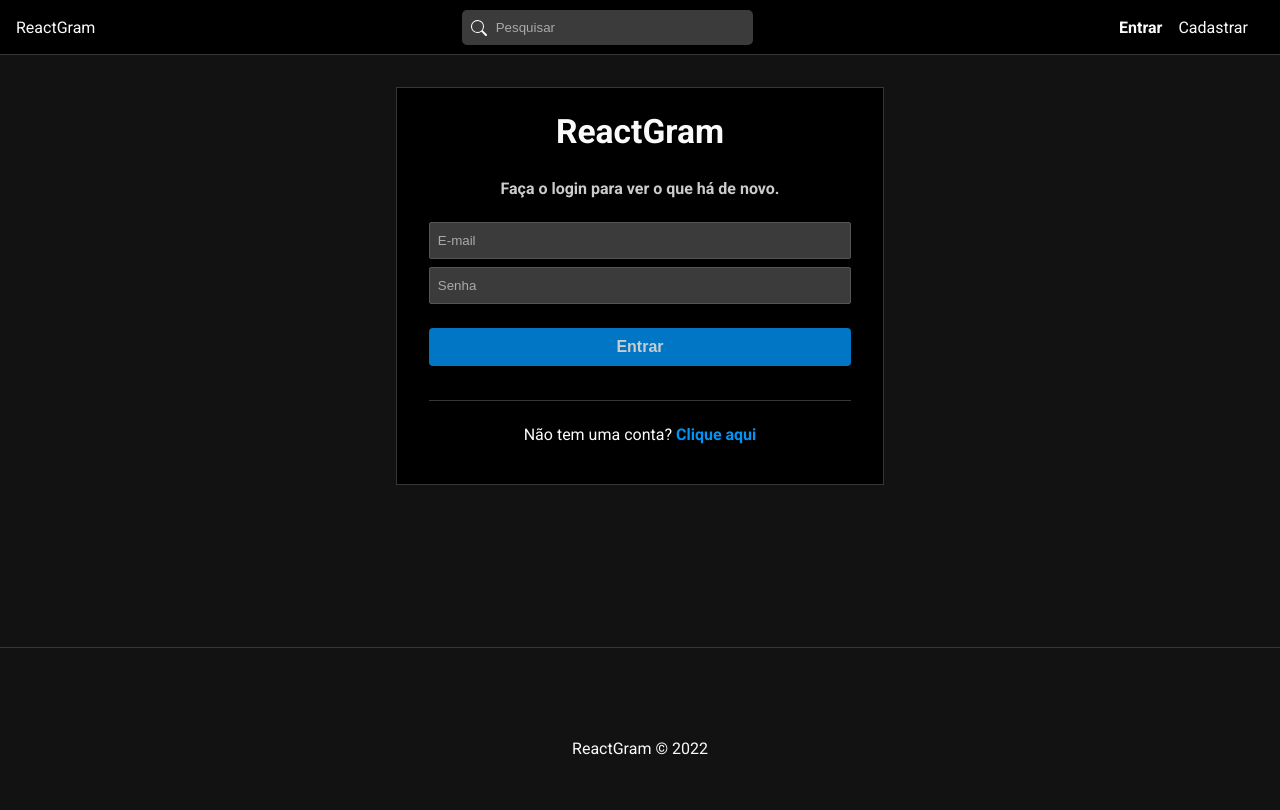
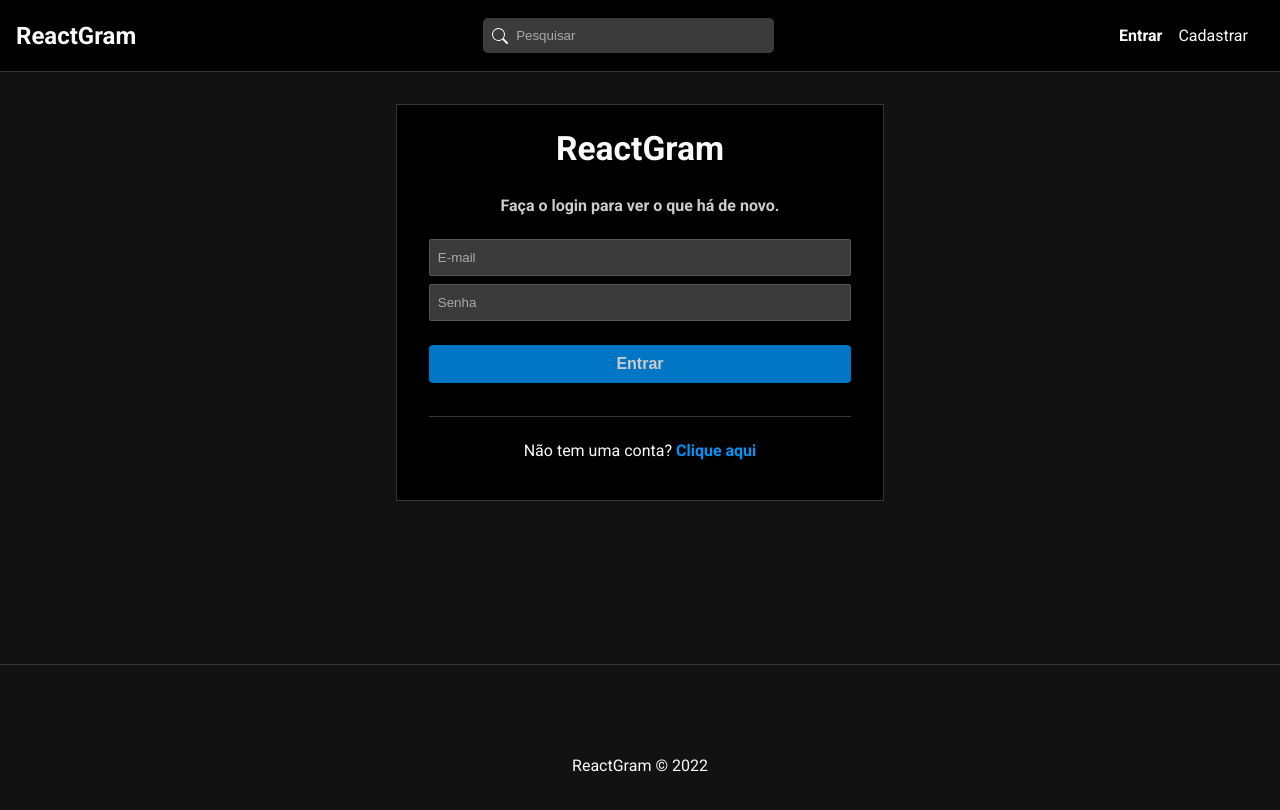
Before and after one commit to leogama09/reactgram-project, a React (Create React App) app in the folder REACTGRAM/frontend/: page /login in a window 1280 px wide. Shown: the top 810 px of the page. Built offline with nearby package versions, Linux system fonts and the light colour scheme.

Commit message:
Update Navbar.js

```diff
--- a/REACTGRAM/frontend/src/components/Navbar.js
+++ b/REACTGRAM/frontend/src/components/Navbar.js
@@ -1,44 +1,60 @@
-import './Navbar.css'
+import "./Navbar.css";
 
 // Components
-import {NavLink, Link} from 'react-router-dom'
+import { NavLink, Link } from "react-router-dom";
 import {
   BsSearch,
   BsHouseDoorFill,
   BsFillPersonFill,
-    BsFillCameraFill
-} from 'react-icons/bs'
+  BsFillCameraFill,
+} from "react-icons/bs";
 
 // Hooks
-import { useState } from 'react'
-import { useAuth } from '../hooks/useAuth'
-import { useDispatch, useSelector } from "react-redux"
-import { useNavigate } from "react-router-dom"
+import { useState } from "react";
+import { useAuth } from "../hooks/useAuth";
+import { useDispatch, useSelector } from "react-redux";
+import { useNavigate } from "react-router-dom";
 
 // Redux
-import {logout, reset} from '../slices/authSlice'
+import { logout, reset } from "../slices/authSlice";
 
 const Navbar = () => {
-  const {auth} = useAuth()
-  const {user} = useSelector((state) => state.auth)
+  const { auth } = useAuth();
+  const { user } = useSelector((state) => state.auth);
 
-  const navigate = useNavigate()
+  const navigate = useNavigate();
 
-  const dispatch = useDispatch()
+  const dispatch = useDispatch();
+
+  const [query, setQuery] = useState("");
 
   const handleLogout = () => {
-    dispatch(logout())
-    dispatch(reset())
+    dispatch(logout());
+    dispatch(reset());
 
-    navigate("/login")
+    navigate("/login");
+  };
+
+  const handleSearch = (e) => {
+    e.preventDefault();
+
+    if (query) {
+      return navigate(`/search?q=${query}`);
     }
+  };
 
   return (
     <nav id="nav">
-        <Link to="/">ReactGram</Link>
-        <form id="search-form">
+      <Link to="/">
+        <h2>ReactGram</h2>
+      </Link>
+      <form id="search-form" onSubmit={handleSearch}>
         <BsSearch />
-            <input type="text" placeholder="Pesquisar" />
+        <input
+          type="text"
+          placeholder="Pesquisar"
+          onChange={(e) => setQuery(e.target.value)}
+        />
       </form>
       <ul id="nav-links">
         {auth ? (
@@ -66,6 +82,7 @@ const Navbar = () => {
           </>
         ) : (
           <>
+            {" "}
             <li>
               <NavLink to="/login">Entrar</NavLink>
             </li>
@@ -76,7 +93,7 @@ const Navbar = () => {
         )}
       </ul>
     </nav>
-  )
-}
+  );
+};
 
-export default Navbar
+export default Navbar;
```
Lines whose indentation alone changed are shown as unchanged.
